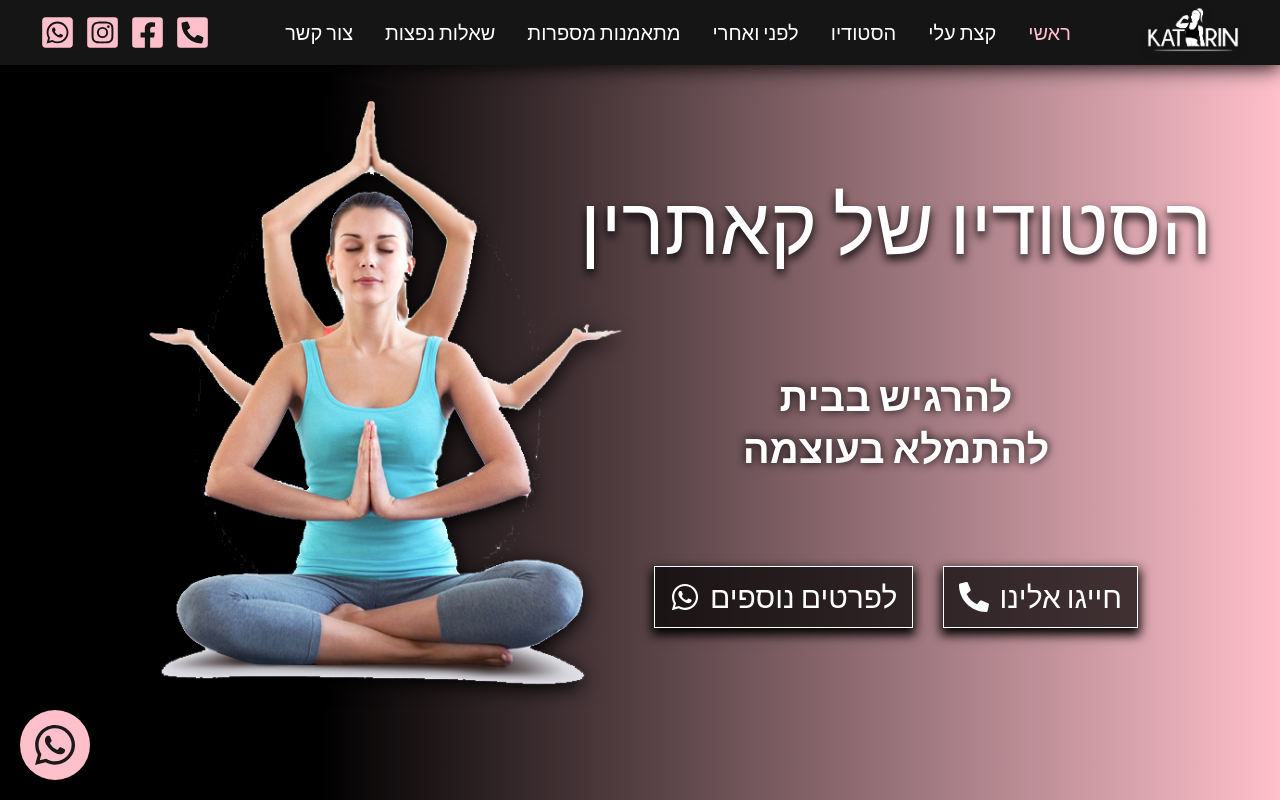
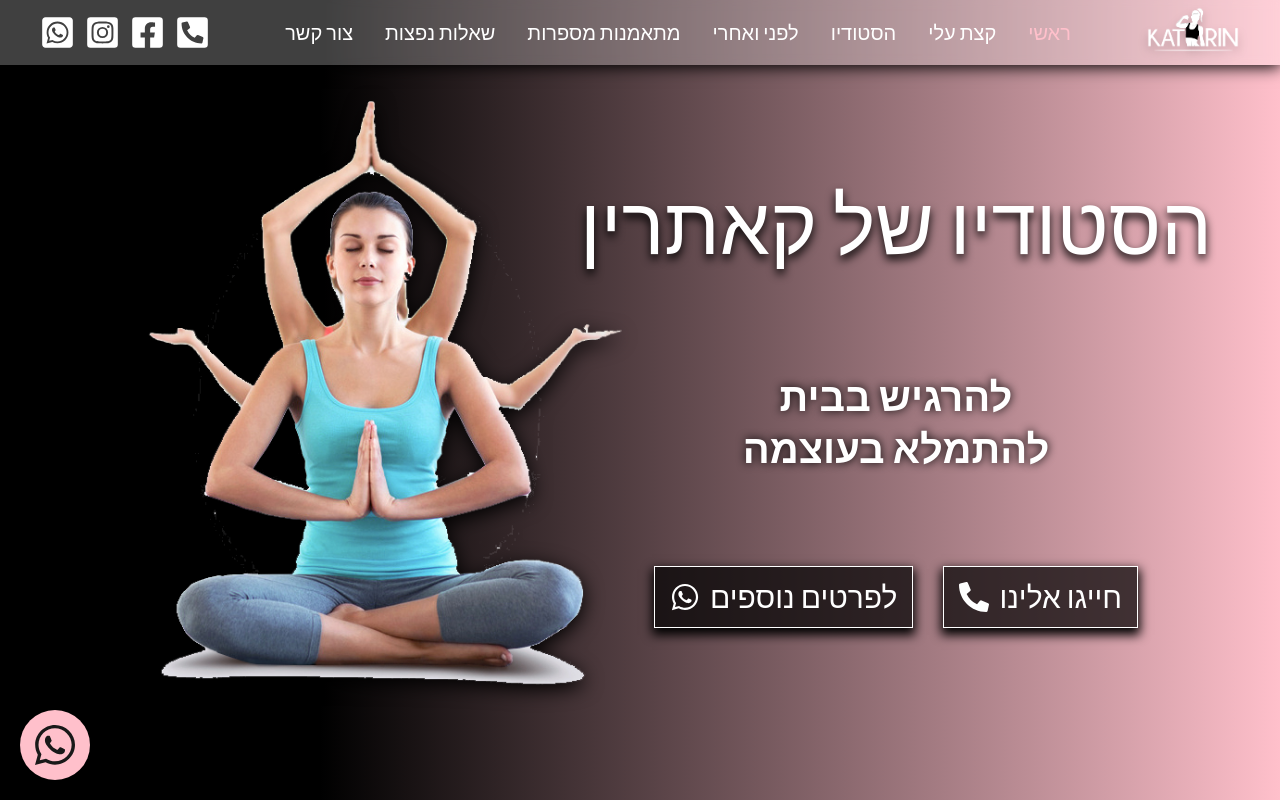
Before and after one commit to shaharyair/katrin-studio-Landing-page, a React (Vite) app: page / in a window 1280 px wide. Shown: the top 800 px of the page. Built offline with nearby package versions, Linux system fonts and the light colour scheme.

Commit message:
changing style

```diff
--- a/src/Components/Navbar/Navbar.css
+++ b/src/Components/Navbar/Navbar.css
@@ -14,8 +14,9 @@
   height: var(--navbar-height);
   font-size: var(--navbar-fontSize);
   font-weight: 400;
-  background-color: #151515;
-  box-shadow: 0 2px 20px rgba(0, 0, 0);
+  box-shadow: 0 2px 15px rgba(0, 0, 0);
+  background-color: rgba(255, 255, 255, 0.25);
+  backdrop-filter: blur(5px);
 }
 
 .navbar__box {
@@ -55,7 +56,7 @@
   justify-content: center;
   align-items: center;
   text-decoration: none;
-  color: var(--color-main);
+  color: white;
 }
 
 .navbar__menu {
@@ -91,25 +92,30 @@
   text-decoration: none;
   direction: rtl;
   cursor: pointer;
-  color: white;
+  color: black;
   height: 100%;
   width: 100%;
   padding: 0 1.5rem;
   border-radius: 1rem;
+  color: white;
 }
 
 .navbar__link.link__main {
   color: var(--color-main);
 }
 
+.navbar__link:hover,
+.navbar__social-link:hover {
+  /* filter: drop-shadow(0 2px 5px black); */
+}
+
 .navbar__link:hover {
-  color: black;
-  background-color: white;
+  color: pink;
   transition: all 0.2s ease-in-out;
 }
 
 .navbar__social-link:hover {
-  color: white;
+  color: pink;
   transition: all 0.2s ease-in-out;
 }
 
@@ -132,7 +138,7 @@
     z-index: 999;
     transition: all 0.5s ease-in;
     gap: initial;
-    opacity: 0;
+    opacity: 0.5;
   }
 
   .navbar-mobile {
```
